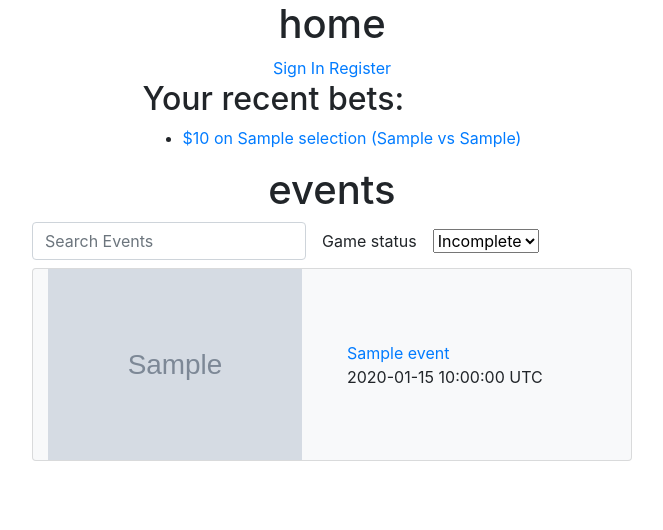
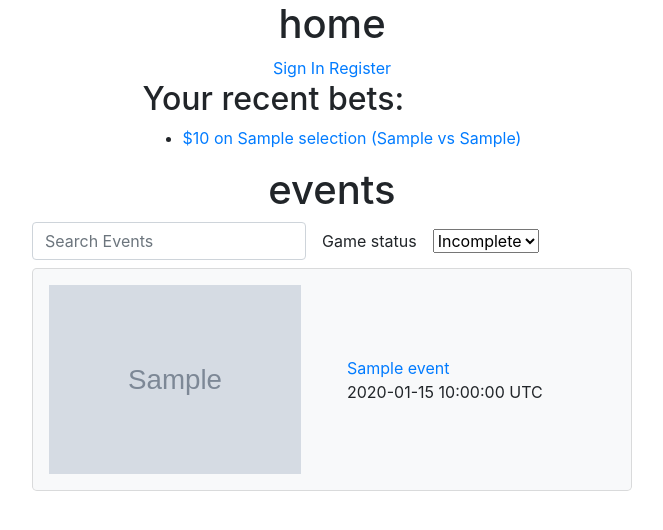
Before and after one commit to cmyk505/better-bets, a Flask app: template templates/home.html in a window 1280 px wide. Shown: the part 56-586 px from the top of the page, without its empty margins (308-971 px from the left). Run offline with Flask 2, Linux system fonts and the light colour scheme; tables that the repository leaves empty hold one stand-in row (values such as "Sample post"); the template is opened without the code that fills it: values that come from a table or form of the project are taken from there, most other values are stand-ins (such as "Sample title", 1, 10 or a date in 2020); grey boxes marked "Sample" are stand-in pictures; some libraries are stand-ins or nearby versions.

Commit message:
Edited padding on event cards

```diff
--- a/templates/home.html
+++ b/templates/home.html
@@ -55,11 +55,11 @@
         <div class="event-list-container">
             {% for event in events %}
             <div id="event-list">
-                <div class="card bg-light">
-                    <div class="row align-items-center">
+                <div class="card bg-light rounded-lg">
+                    <div class="row align-items-center " id="cardRow">
                         <div class="col">
                             <a href="/event/{{event.id}}">
-                                <img class="col" src={{ event.strThumb }} alt="Card image cap">
+                                <img class="col p-3" src={{ event.strThumb }} alt="Card image cap">
                             </a>
                         </div>
                         <div class="col">
```
